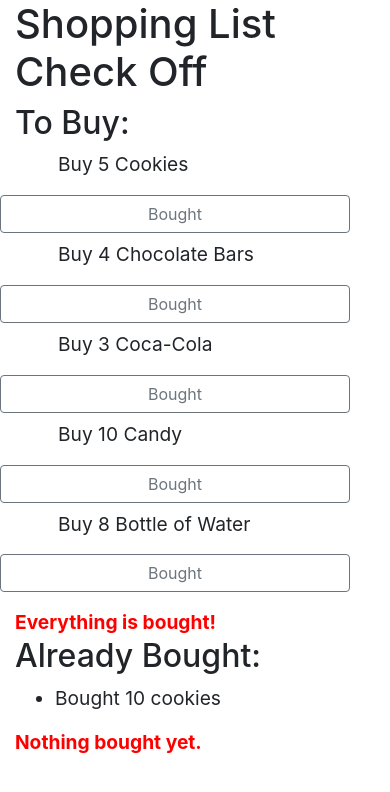
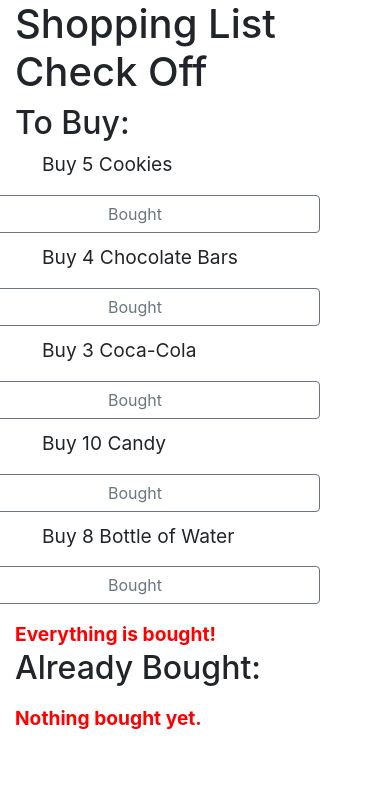
Before and after one commit to drbrstudent/drbrCourseraAngularJS, a plain HTML site: page Assignment2/index.html in a window 390 px wide. Drawn offline with Linux system fonts and the light colour scheme.

Commit message:
Assignment2

```diff
--- a/Assignment2/css/style.css
+++ b/Assignment2/css/style.css
@@ -4,18 +4,27 @@
   font-size: 1.2em;
 }
 
+ul {
+  padding: 0px;
+}
+
 li {
-    margin-bottom: 7px;
+
+    margin-bottom: 10px;
     font-size: 1.2em;
 }
 
-li > p {
-    margin-left: 3px;
+li.buy {
+  padding-left: 20px;
 }
 
-li > button {
-    margin-left: -40px;
-    padding-left: 0 10px 0 10px;
+li.buy > p {
+    margin-left: 7px;
+}
+
+li.buy > p + button {
+
+    margin-left: -70px;
 }
 
 button > span {
--- a/Assignment2/index.html
+++ b/Assignment2/index.html
@@ -19,14 +19,14 @@
        <div class="row">
 
          <!-- Controller -->
-         <div class="col-md-6" ng-controller="ToBuyController as toBuy">
+         <div class=" col-md-6" ng-controller="ToBuyController as toBuy">
             <h2>To Buy:</h2>
             <!--this code below will be replace with ng-repeat-->
             <ul>
               <!--In Botton tag, it will be included ng-click-->
-              <li ng-repeat="item in toBuy.buyList" class="row">
+              <li ng-repeat="item in toBuy.buyList" class="buy row">
                 <p class="col-md-6">Buy {{item.quantity}} {{item.name}}</p>
-                <button class="col-md-6 btn btn-outline-secondary"><span class="glyphicon glyphicon-ok"></span> Bought</button>
+                <button ng-click="toBuy.removeItems($index);" class="col-md-6 btn btn-outline-secondary"><span class="glyphicon glyphicon-ok"></span> Bought</button>
               </li>
 
             </ul>
@@ -37,10 +37,10 @@
          <div class="col-md-6" ng-controller="AlreadyBoughtController as bought">
           <h2>Already Bought:</h2>
           <!--this code below will be replace with ng-repeat-->
-          <ul>
-            <li>Bought 10 cookies</li>
-          </ul>
-          <div class="emptyMessage">Nothing bought yet.</div>
+            <ul>
+              <li ng-repeat="item in bought.boughtList">Bought {{item.quantity}} {{item.name}}</li>
+            </ul>
+            <div class="emptyMessage">Nothing bought yet.</div>
          </div>
        </div>
     </div>
--- a/Assignment2/js/app.js
+++ b/Assignment2/js/app.js
@@ -21,18 +21,37 @@
                    {name: "Candy", quantity: "10"},
                    {name: "Bottle of Water", quantity: "8"}];
 
+    toBuy.removeItems = function (index) {
+      ShoppingListCheckOffService.addItems(toBuy.buyList[index]);
+      ShoppingListCheckOffService.removeItems(toBuy.buyList, index);
+    }
+
   }
 
   AlreadyBoughtController.$inject = ['ShoppingListCheckOffService'];
 
   function AlreadyBoughtController (ShoppingListCheckOffService) {
     var bought = this;
-    var boughtList = [];
+    bought.boughtList = [];
+    bought.boughtList = ShoppingListCheckOffService.getItems();
+    console.log(bought.boughtList);
   }
 
   function ShoppingListCheckOffService() {
     var service = this;
+    var list = []
 
+    service.addItems = function (item) {
+      list.push(item);
+    };
+
+    service.removeItems = function (list, index) {
+      list.splice(index,1);
+    };
+
+    service.getItems = function () {
+      return list;
+    }
 
   }
 
```
